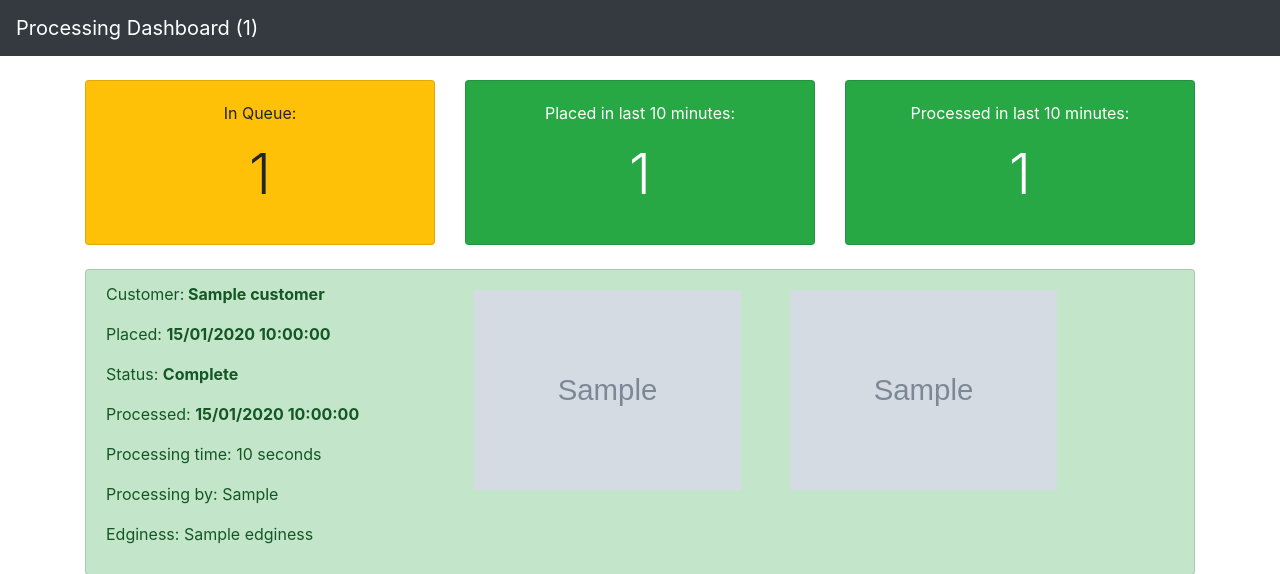
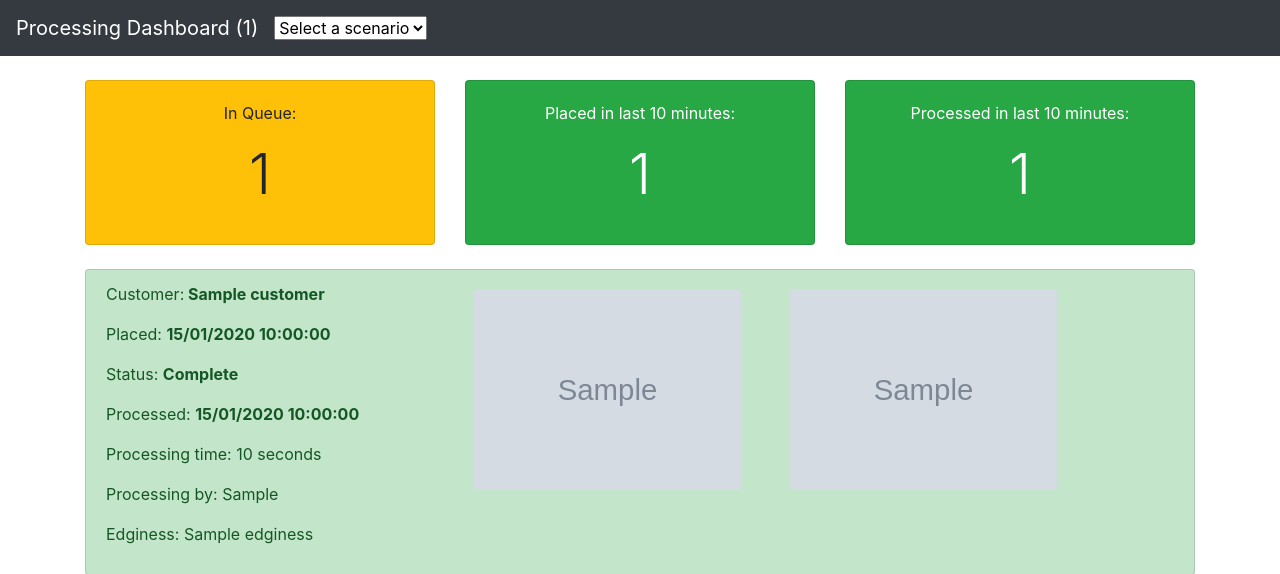
Before and after one commit to wishy78/DevOps-Course-Workshop-Module-14-Learners, a Flask app: template order-processing-app/templates/layout.html in a window 1280 px wide. Shown: the top 574 px of the page. Run offline with Flask 2, Linux system fonts and the light colour scheme; the template is opened without the code that fills it: most values are stand-ins (such as "Sample title", 1, 10 or a date in 2020); grey boxes marked "Sample" are stand-in pictures; parts of the project's set-up code (start-up, migrations or seed data) failed here and were passed over; some libraries are stand-ins or nearby versions.

Commit message:
Add scenario picker instead of asking learners to use "fetch"

```diff
--- a/order-processing-app/app.py
+++ b/order-processing-app/app.py
@@ -1,4 +1,4 @@
-from flask import Flask, render_template, request, send_from_directory
+from flask import Flask, render_template, request, send_from_directory, redirect
 from datetime import datetime, timezone
 
 from flask_config import Config
@@ -25,10 +25,16 @@
     recently_placed_count = get_recently_placed_count()
     recently_processed_count = get_recently_processed_count()
 
+    scenarios = [
+        { 'display': 'High Load', 'value': 'HighLoad' },
+        { 'display': 'Initial Load', 'value': 'Initial' },
+        { 'display': 'Delete all orders', 'value': 'DeleteOrders' }
+    ]
+
     return render_template(
         "layout.html", orders=orders, queue_count=queue_count, recently_placed_count=recently_placed_count,
         recently_processed_count=recently_processed_count, total_count=total_orders,
-        instance_id=app.config["INSTANCE_ID"]
+        instance_id=app.config["INSTANCE_ID"], scenarios=scenarios
     )
 
 @app.route("/count")
@@ -63,21 +69,17 @@
 def set_scenario():
     scenario = request.json["scenario"]
 
+    if scenario == 'DeleteOrders':
+        clear_orders()
+        return redirect('/')
+
     response = requests.post(
         app.config["FINANCE_PACKAGE_URL"] + "/scenario",
         json=scenario
     )
     response.raise_for_status()
 
-    return f"Set scenario to: {scenario}"
-
-
-
-@app.route("/reset", methods=["POST"])
-def reset_orders():
-    rows = count_orders()
-    clear_orders()
-    return f"Deleted {rows} rows."
+    return redirect('/')
 
 
 if __name__ == "__main__":
--- a/order-processing-app/templates/layout.html
+++ b/order-processing-app/templates/layout.html
@@ -20,6 +20,14 @@
   <body>
     <nav class="navbar navbar-expand-md navbar-dark bg-dark mb-4">
       <a class="navbar-brand" href="/">Processing Dashboard ({{instance_id}})</a>
+      <form action="/scenario" method="POST">
+        <select name="scenario" onchange="this.form.submit();this.disabled=true;">
+          <option selected value="">Select a scenario</option>
+          {% for scenario in scenarios %}
+            <option value="{{scenario.value}}">{{scenario.display}}</option>
+          {% endfor %}
+        </select>
+      </form>
     </nav>
 
     <div class="container">
```
Also changed, not shown: README.md.
